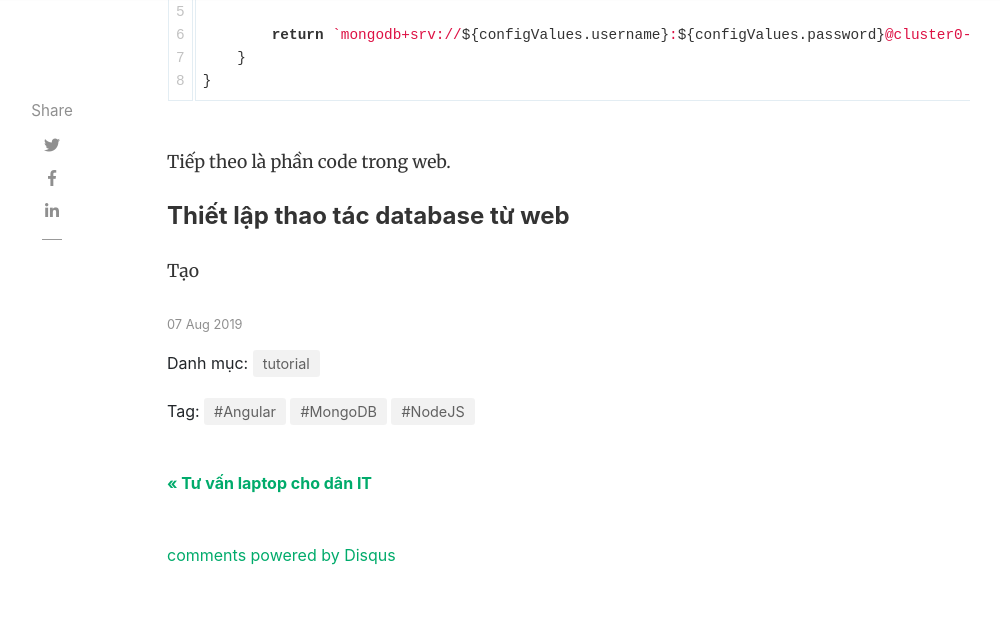
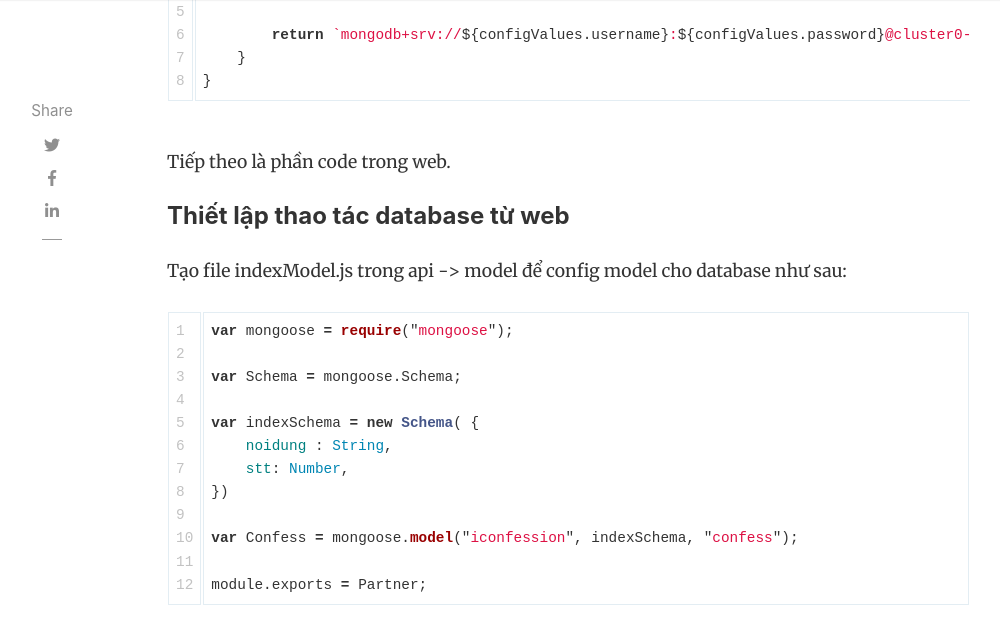
Before and after one commit to tuitucode/tuitucode.github.io, a Jekyll site: the page built from _posts/2019-08-07-web-confession-voi-nodejs-va-angularjs.md, in a window 1280 px wide and 1400 px high, scrolled down 7076 px, cut to the strip 0-633 px from the top of the window. Shown: the whole strip, without its empty margins (118-1118 px from the left). Built offline with Jekyll 4.4.1, drawn with Linux system fonts in a browser that asks for light colours; nearby versions of some CDN libraries; comment, search, counter and statistics services are not loaded; some of the changed text lies outside the part shown.

Commit message:
Update 2019-08-07-web-confession-voi-nodejs-va-angularjs.md

````diff
--- a/_posts/2019-08-07-web-confession-voi-nodejs-va-angularjs.md
+++ b/_posts/2019-08-07-web-confession-voi-nodejs-va-angularjs.md
@@ -215,4 +215,19 @@ module.exports = {
 ```
 Tiếp theo là phần code trong web.
 #### Thiết lập thao tác database từ web
-Tạo
+Tạo file indexModel.js trong api -> model để config model cho database như sau:
+```javascript
+var mongoose = require("mongoose");
+
+var Schema = mongoose.Schema;
+
+var indexSchema = new Schema( {
+    noidung : String,
+    stt: Number,
+})
+
+var Confess = mongoose.model("iconfession", indexSchema, "confess");
+
+module.exports = Partner;
+```
+Chúng ta định nghĩa 1 hàng dữ liệu được lưu với các trường `stt`, `noidung`. Nếu bạn nghĩ "làm thế nào để đặt stt làm khóa chính khi viết như vậy?" thì câu trả lời là 2 trường mình tạo đều không để làm khóa chính, khóa chính mặc định sẽ được tạo ra ở trường `_id`. Vậy tạo sao không lấy nó làm số thứ tự luôn? Vì trường `_id` tạo ra 1 dãy  kí tự rất "lộn xộn" chứ không phải bắt đầu từ số 0 và hiện tại mình cũng chưa tìm ra cách convert nó sang kiểu dễ nhìn nên mình tạo trường `stt`. Tiếp tục nào!
````
